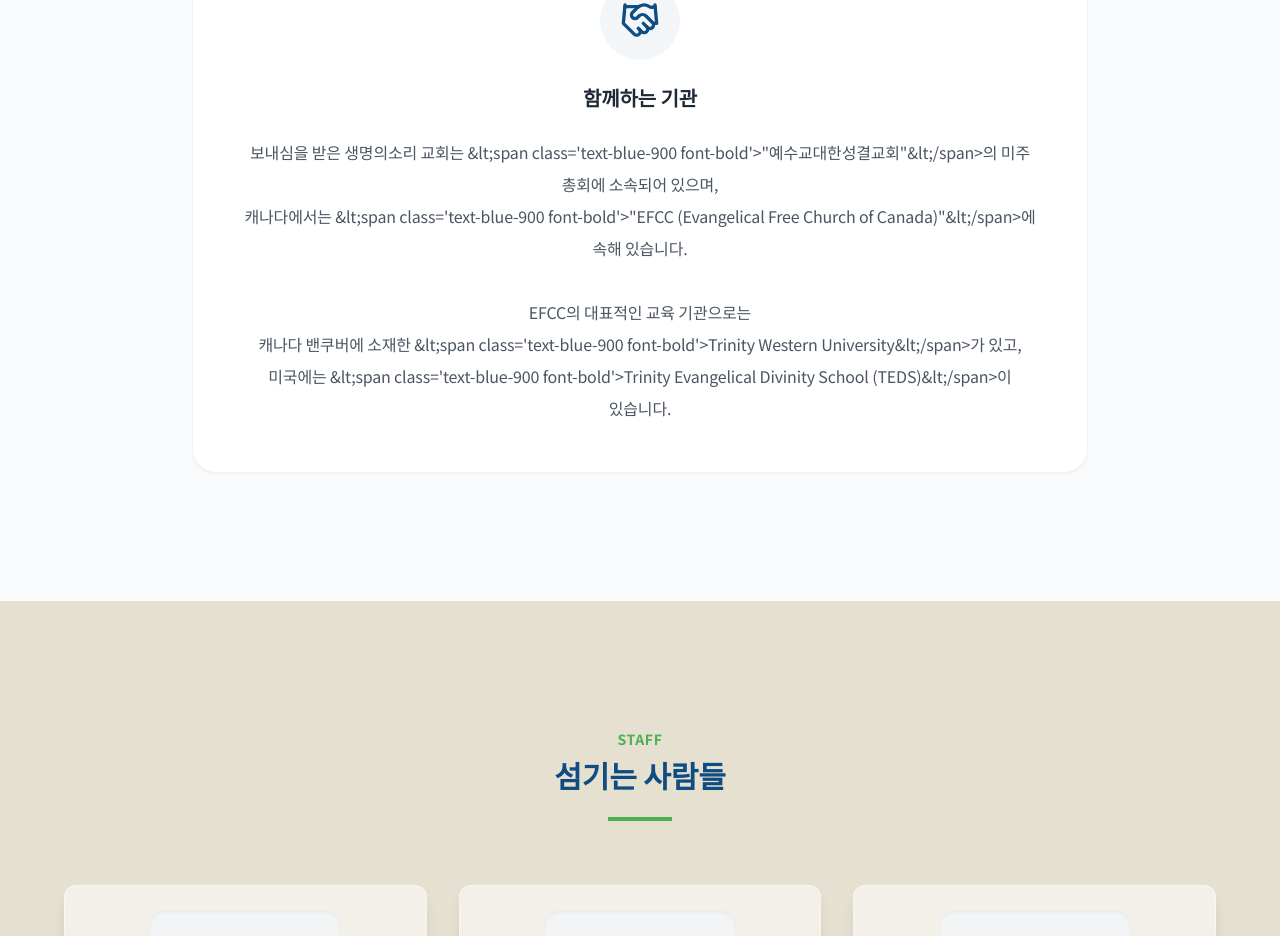
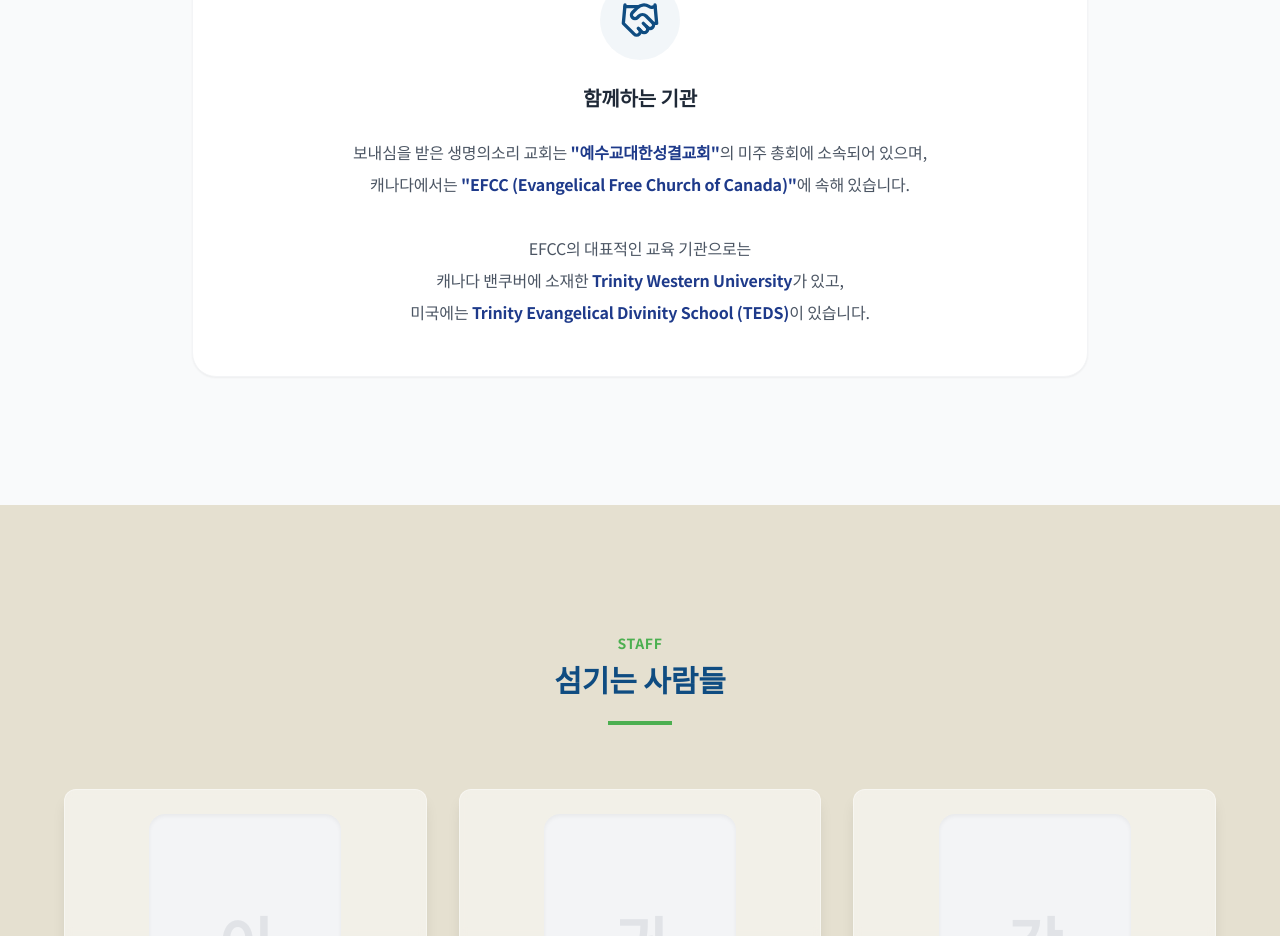
Before and after one commit to allaboutcan-pixel/thesentchurch, a React (Vite) app: page /about in a window 1280 px wide. Shown: the part 3020-3956 px from the top of the page. Built offline with nearby package versions, Linux system fonts and the light colour scheme; no server answers; the database is empty; a web font is replaced by a local one.

Commit message:
Fix HTML rendering for Affiliated Organizations

```diff
--- a/src/pages/About.jsx
+++ b/src/pages/About.jsx
@@ -375,9 +375,10 @@ const About = () => {
                                 <Handshake size={40} />
                             </div>
                             <h3 className="text-xl font-bold text-gray-800 mb-6">{t('about.affiliated_orgs_title')}</h3>
-                            <div className="text-gray-600 leading-loose">
-                                <Trans i18nKey="about.affiliated_orgs_desc" />
-                            </div>
+                            <div
+                                className="text-gray-600 leading-loose"
+                                dangerouslySetInnerHTML={{ __html: t('about.affiliated_orgs_desc') }}
+                            />
                         </div>
                     </div>
                 </div>
```
